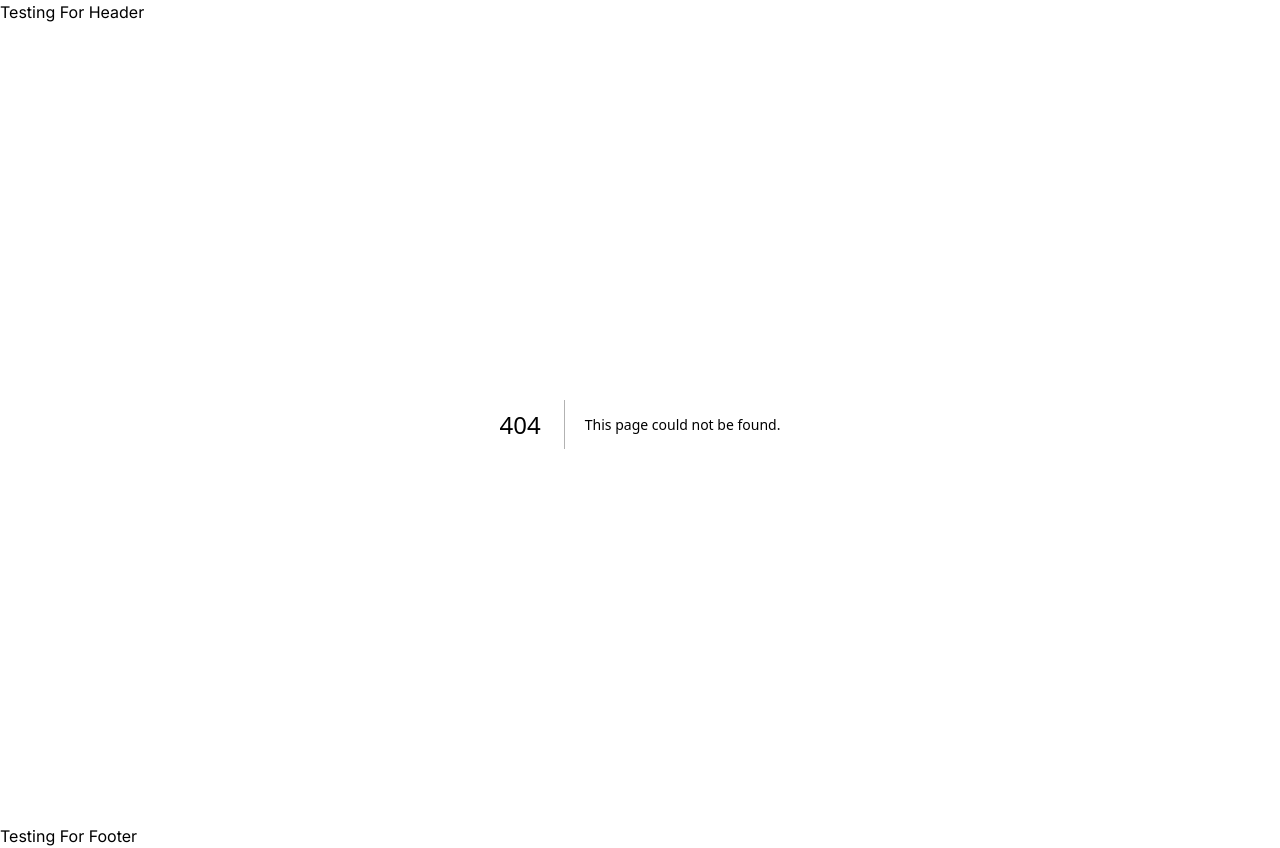
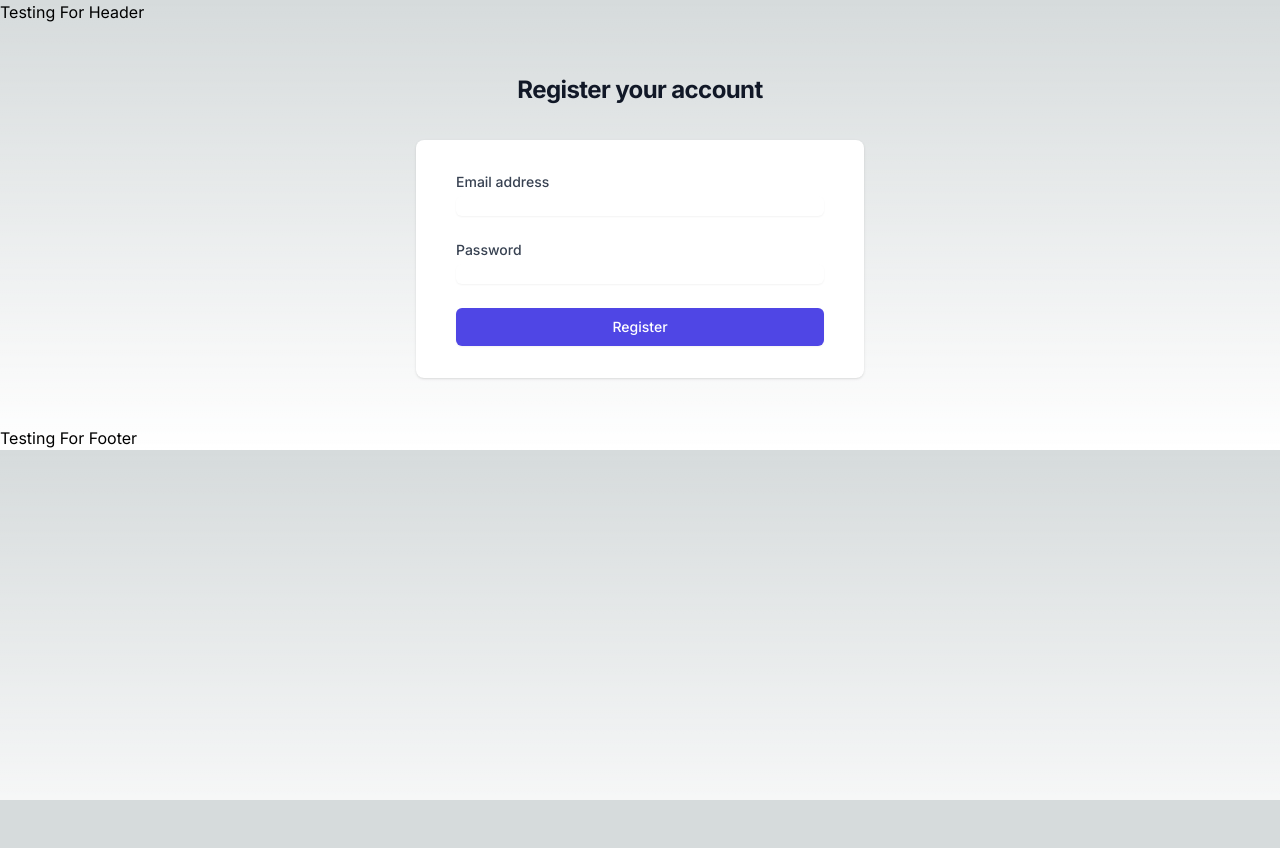
Before and after one commit to matthew-simms-298/Assignment-3, a Next.js app in the folder movie-auth/: page /register in a window 1280 px wide. Before the commit this address had no page. After the commit the page ends 800 px from the top, so only its background shows below. Built offline with nearby package versions, Linux system fonts and the light colour scheme.

Commit message:
Initial Commit

```diff
--- a/movie-auth/package.json
+++ b/movie-auth/package.json
@@ -9,8 +9,12 @@
     "lint": "next lint"
   },
   "dependencies": {
+    "@next-auth/prisma-adapter": "^1.0.7",
+    "@prisma/client": "^5.6.0",
+    "bcrypt": "^5.1.1",
     "next": "14.0.3",
     "next-auth": "^4.24.5",
+    "prisma": "^5.6.0",
     "react": "^18",
     "react-dom": "^18"
   },
--- a/movie-auth/src/app/api/auth/[...nextauth]/route.js
+++ /dev/null
@@ -1,22 +0,0 @@
-import NextAuth from "next-auth";
-import GoogleProvider from "next-auth/providers/google";
-export const authOptions = {
-  providers: [
-    {/*
-    This is where you put the Auth Provider, A .env / .env.local (Enviroment file is required to run this code)
-    The .env file should contain the following:
-    CLIENT_ID=YOUR_CLIENT_ID
-    CLIENT_SECRET=YOUR_CLIENT_SECRET
-    NEXTAUTH_URL=http://localhost:3000
-    NEXTAUTH_SECRET=YOUR_SECRET
-
-    The Providers and Documentation are listed here: https://next-auth.js.org/providers
-    */},
-    GoogleProvider({
-      clientId: process.env.GOOGLE_CLIENT_ID,
-      clientSecret: process.env.GOOGLE_CLIENT_SECRET,
-    }),
-  ],
-};
-const handler = NextAuth(authOptions);
-export { handler as GET, handler as POST };
--- /dev/null
+++ b/movie-auth/src/app/api/auth/authOptions.js
@@ -0,0 +1,45 @@
+import { PrismaClient } from "@prisma/client";
+import { PrismaAdapter } from "@next-auth/prisma-adapter";
+import CredentialsProvider from "next-auth/providers/credentials";
+import bcrypt from "bcrypt";
+const prisma = new PrismaClient();
+export const authOptions = {
+  adapter: PrismaAdapter(prisma),
+  providers: [
+    CredentialsProvider({
+      name: "Credentials",
+      credentials: {
+        email: {
+          label: "Email",
+          type: "email",
+          placeholder: "Email",
+        },
+        password: {
+          label: "Password",
+          type: "password",
+          placeholder: "Password",
+        },
+      },
+      async authorize(credentials, req) {
+        if (!credentials?.email || !credentials.password) {
+          return null;
+        }
+        const user = await prisma.user.findUnique({
+          where: { email: credentials.email },
+        });
+        if (!user || !user.password) {
+          // User not found, or password is not available
+          return null;
+        }
+        const passwordsMatch = await bcrypt.compare(
+          credentials.password,
+          user.password // Corrected to 'password'
+        );
+        return passwordsMatch ? user : null;
+      },
+    }),
+  ],
+  session: {
+    strategy: "jwt",
+  },
+};
--- /dev/null
+++ b/movie-auth/src/app/api/register/route.js
@@ -0,0 +1,31 @@
+import { PrismaClient } from '@prisma/client';
+import { NextResponse } from 'next/server';
+import bcrypr from 'bcrypt';
+
+const prisma = new PrismaClient();
+
+export async function POST(request) {
+    try{
+        const { email, password } = await request.body;
+
+        const existingUser = await prisma.user.findUnique(
+            {where: {email}}
+        );
+
+        if (existingUser) {
+            return NextResponse.json({message: 'User Already Exists'}, {status: 400});
+        }
+
+        const saltRounds = 10;
+        const hashedPassword = await bcrypr.hash(password, saltRounds);
+
+        const newUser = await prisma.user.create({
+            data: {email, password: hashedPassword}
+        });
+        return NextResponse.json({message: 'User Created Successfully'}, {status: 200});
+    } catch (error) {
+        console.log(error);
+        return NextResponse.json({message: 'Error Creating User'}, {status: 500});
+    }
+
+}
--- a/movie-auth/src/app/components/Header.jsx
+++ b/movie-auth/src/app/components/Header.jsx
@@ -4,7 +4,7 @@ import React from "react"
 
 export default function Header() {
     return (
-        <div className="flex flex-col">
+        <div className="">
             Testing For Header
         </div>
     )
--- /dev/null
+++ b/movie-auth/src/app/register/page.js
@@ -0,0 +1,95 @@
+'use client';
+import { useState } from "react";
+export default function Register() {
+  const [email, setEmail] = useState("");
+  const [password, setPassword] = useState("");
+  const [message, setMessage] = useState("");
+  const [isError, setIsError] = useState(false); // State to track if the message is an error
+  const registerUser = async (e) => {
+    e.preventDefault();
+    setIsError(false); // Reset error state on new submission
+    const response = await fetch("http://localhost:3000/api/register", {
+      method: "POST",
+      headers: { "Content-Type": "application/json" },
+      body: JSON.stringify({ email, password }),
+    });
+    const data = await response.json();
+    // Set the message and error state based on the response
+    setMessage(data.message);
+    if (!response.ok) {
+      setIsError(true);
+    }
+  };
+  return (
+    <main>
+    <>
+      <div className="flex min-h-full flex-1 flex-col justify-center px-6 py-12 lg:px-8">
+        <h2 className="text-center text-2xl font-bold leading-9 tracking-tight text-gray-900">
+          Register your account
+        </h2>
+        <div className="mt-8 sm:mx-auto sm:w-full sm:max-w-md">
+          <form
+            className="space-y-6 bg-white px-4 py-8 shadow sm:rounded-lg sm:px-10"
+            onSubmit={registerUser}
+          >
+            <div>
+              <label
+                htmlFor="email"
+                className="block text-sm font-medium text-gray-700"
+              >
+                Email address
+              </label>
+              <input
+                id="email"
+                name="email"
+                type="email"
+                autoComplete="email"
+                required
+                value={email}
+                onChange={(e) => setEmail(e.target.value)}
+                className="mt-1 block w-full rounded-md border-gray-300 shadow-sm focus:border-indigo-500 focus:ring-indigo-500 sm:text-sm"
+              />
+            </div>
+            <div>
+              <label
+                htmlFor="password"
+                className="block text-sm font-medium text-gray-700"
+              >
+                Password
+              </label>
+              <input
+                id="password"
+                name="password"
+                type="password"
+                autoComplete="current-password"
+                required
+                value={password}
+                onChange={(e) => setPassword(e.target.value)}
+                className="mt-1 block w-full rounded-md border-gray-300 shadow-sm focus:border-indigo-500 focus:ring-indigo-500 sm:text-sm"
+              />
+            </div>
+            <div>
+              <button
+                type="submit"
+                className="w-full flex justify-center py-2 px-4 border border-transparent rounded-md shadow-sm text-sm font-medium text-white bg-indigo-600 hover:bg-indigo-700 focus:outline-none focus:ring-2 focus:ring-offset-2 focus:ring-indigo-500"
+              >
+                Register
+              </button>
+            </div>
+            {/* Display the message */}
+            {message && (
+              <div
+                className={`mt-3 text-center text-sm font-medium ${
+                  isError ? "text-red-500" : "text-green-500"
+                }`}
+              >
+                {message}
+              </div>
+            )}
+          </form>
+        </div>
+      </div>
+    </>
+    </main>
+  );
+}
```
Also changed, not shown: 2 other files (tests, documents, lock files or other folders).
